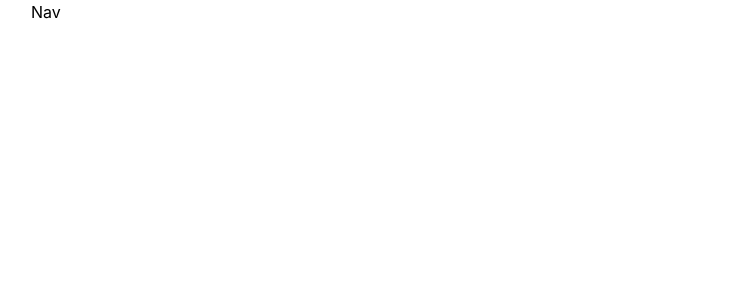
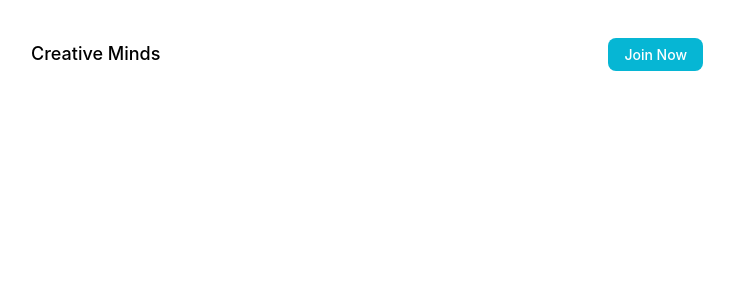
Before and after one commit to KD-Kongo-Dervilon/full_stack_projet, a Next.js app in the folder creative-writes/: page / in a window 1280 px wide. Shown: the top 300 px of the page, without its empty margins (273-1007 px from the left). Built offline with nearby package versions, Linux system fonts and the light colour scheme.

Commit message:
end of browsing

```diff
--- a/creative-writes/components/Nav.js
+++ b/creative-writes/components/Nav.js
@@ -1,10 +1,20 @@
 import React from 'react';
+import Link from 'next/link';
 
 const Nav = () => {
     return (
-        <div>
-            <h1>Nav</h1>
-        </div>
+        <nav className="flex justify-between items-center py-10">
+            <Link href="/">
+                <button className="text-lg font-medium">Creative Minds</button>
+            </Link>
+            <ul className="flex items-center gap-10">
+                <Link href={"/auth/login"}>
+                    <span className="py-2 px-4 text-sm bg-cyan-500 text-white rounded-lg font-medium ml-8">
+                        Join Now
+                    </span>
+                </Link>
+            </ul>
+        </nav>
     );
 };
 
--- a/creative-writes/pages/_document.js
+++ b/creative-writes/pages/_document.js
@@ -5,7 +5,7 @@
         <Html>
         <Head>
             <link rel="preconnect" href="https://fonts.googleapis.com"/>
-            <link rel="preconnect" href="https://fonts.gstatic.com" crossorigin/>
+            <link rel="preconnect" href="https://fonts.gstatic.com"/>
             <link href="https://fonts.googleapis.com/css2?family=Poppins:wght@400;500;700&display=swap" rel="stylesheet"/>
         </Head>
         <body>
```
Also changed, not shown: creative-writes/utils/firebase.js (+7 -7 lines).
